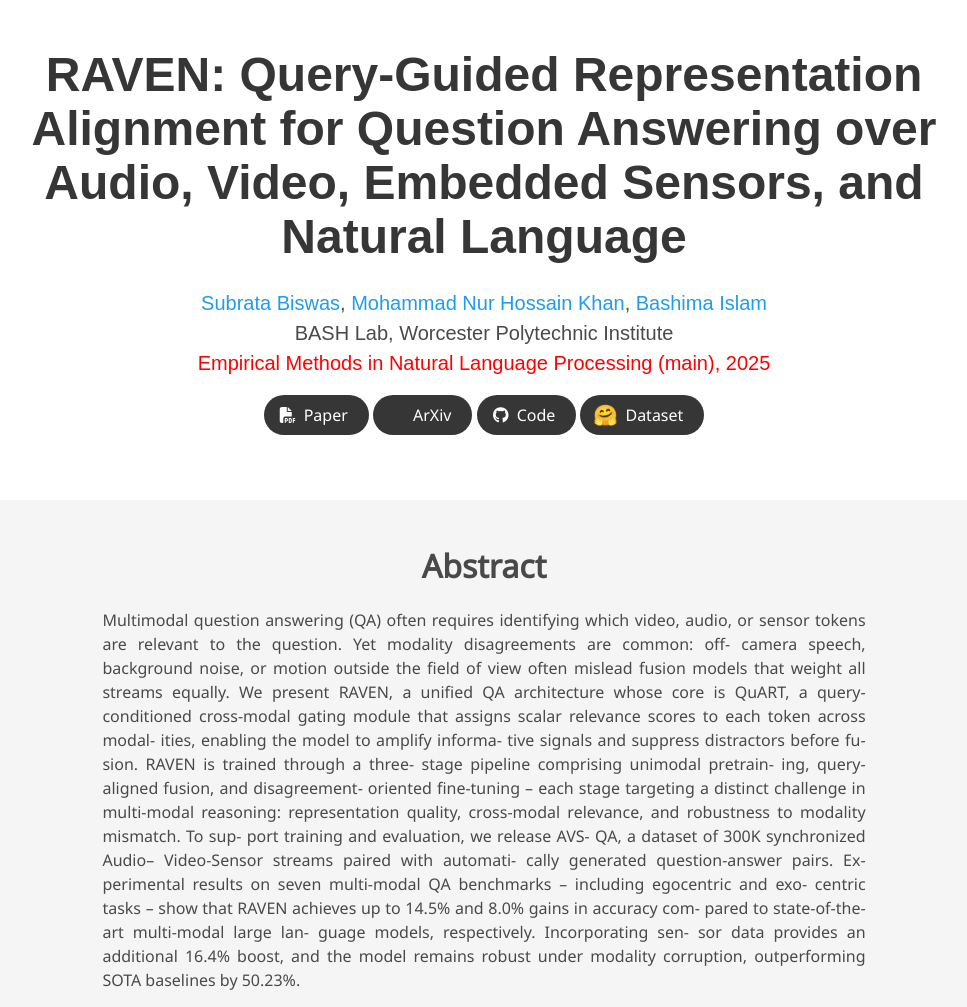
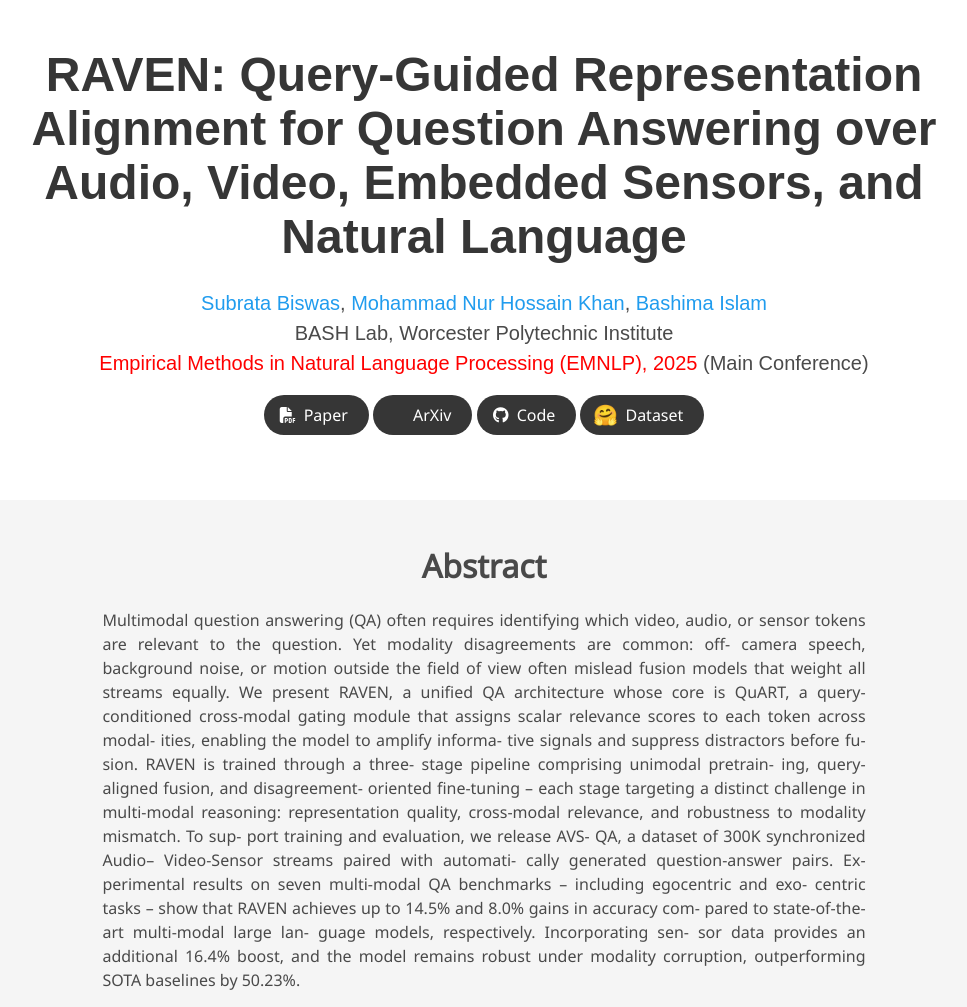
Before and after one commit to BASHLab/raven_project, a plain HTML site: page index.html in a window 1280 px wide. Shown: the top 1007 px of the page, without its empty margins (156-1123 px from the left). Drawn offline with nearby package versions, Linux system fonts and the light colour scheme; some icons are missing; a web font is replaced by a local one.

Commit message:
Update index.html

```diff
--- a/index.html
+++ b/index.html
@@ -69,7 +69,7 @@ Answering over Audio, Video, Embedded Sensors, and Natural Language</h1>
 
                   <div class="is-size-5 publication-authors">
                     <span class="author-block">BASH Lab, Worcester Polytechnic Institute</span><br>
-                    <span class="author-block" style="color: red">Empirical Methods in Natural Language Processing (main), 2025</span>
+                    <span class="author-block" style="color: red">Empirical Methods in Natural Language Processing (EMNLP), 2025</span> (Main Conference)
                     <!-- <span class="eql-cntrb"><small><br><sup>*</sup>Indicates Equal Contribution</small></span> -->
                   </div>
 
```
